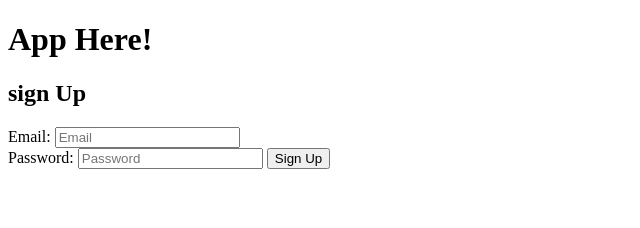
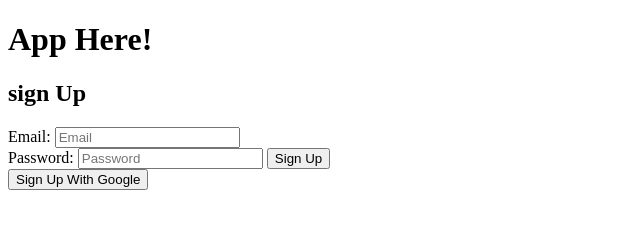
Before and after one commit to vishal30982/App-Here, a website with bundled scripts: page index.html in a window 1280 px wide. Shown: the whole page, without its empty margins (0-640 px from the left). Built offline with nearby package versions, Linux system fonts and the light colour scheme.

Commit message:
Update index.html
added button for google sign up

```diff
--- a/index.html
+++ b/index.html
@@ -16,6 +16,7 @@
         <input id="password" type="password" placeholder="Password">
         <button id="sign-up">Sign Up</button>
     </form>
+    <button id="google-sign-up">Sign Up With Google</button>
     <p id="result-box"></p>
 
     <script type="module" src="https://www.gstatic.com/firebasejs/10.7.1/firebase-app.js"></script>
```
